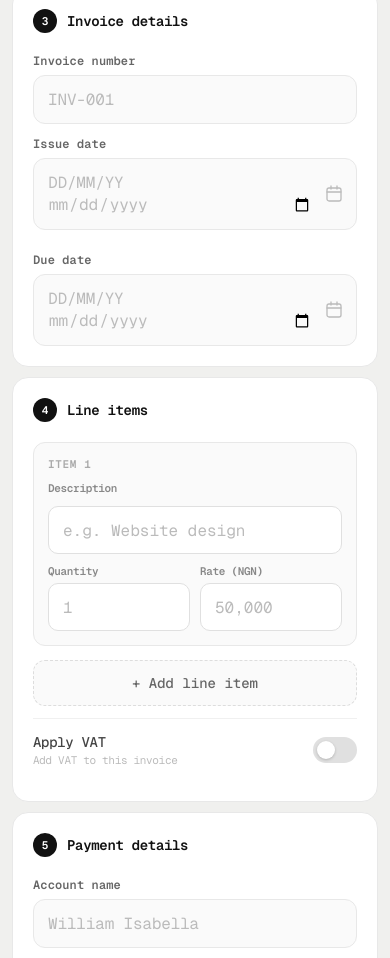
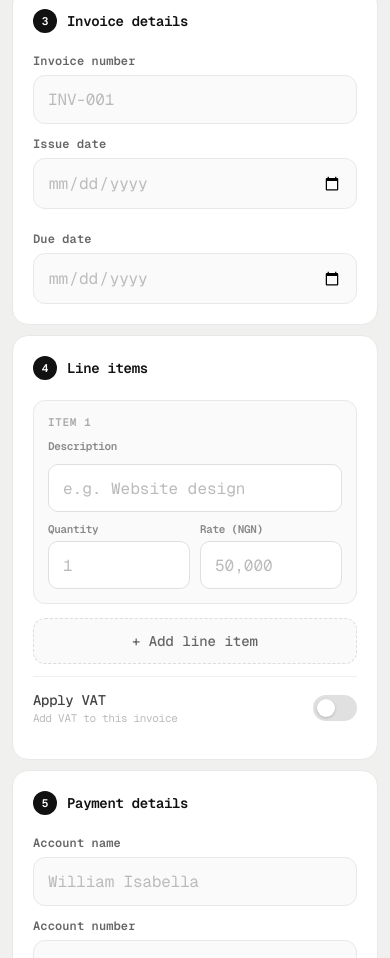
Before and after one commit to Dayvosh/invoice-app, a Next.js app: page / in a window 390 px wide. Shown: the part 944-1902 px from the top of the page. Built offline with nearby package versions, Linux system fonts and the light colour scheme; what @react-pdf/renderer would draw is missing.

Commit message:
fix date field duplicates and mobile alignment

```diff
--- a/app/page.tsx
+++ b/app/page.tsx
@@ -262,19 +262,11 @@ export default function Home() {
         input[type="date"].input {
           color: #bbb;
           min-height: 48px;
-        }
-        input[type="date"].input:before {
-          content: attr(placeholder);
-          color: #bbb;
-          pointer-events: none;
-        }
-        input[type="date"].input:focus:before,
-        input[type="date"].input.has-value:before {
-          display: none;
+          text-align: left;
         }
         input[type="date"].input::-webkit-datetime-edit { color: #bbb; }
         input[type="date"].input::-webkit-datetime-edit-fields-wrapper { color: #bbb; }
-        input[type="date"].input.has-value { color: #111; }
+        input[type="date"].input.has-value { color: #111; text-align: left; }
         input[type="date"].input.has-value::-webkit-datetime-edit { color: #111; }
         input[type="date"].input.has-value::-webkit-datetime-edit-fields-wrapper { color: #111; }
         input[type="number"].input::-webkit-outer-spin-button,
@@ -404,31 +396,23 @@ export default function Home() {
           <div className="two-col">
             <div className="field">
               <label className="label">Issue date</label>
-              <div style={{position:'relative'}}>
               <input
                 className={`input${form.invoiceDate ? ' has-value' : ''}`}
                 type="date"
                 placeholder="DD/MM/YY"
                 value={form.invoiceDate}
                 onChange={e => updateField('invoiceDate', e.target.value)}
-                  style={{paddingRight:'44px'}}
               />
-                <svg style={{position:'absolute',right:'14px',top:'50%',transform:'translateY(-50%)',pointerEvents:'none'}} width="18" height="18" viewBox="0 0 18 18" fill="none"><rect x="2" y="3" width="14" height="13" rx="2" stroke="#bbb" strokeWidth="1.3"/><path d="M6 1v3M12 1v3M2 7h14" stroke="#bbb" strokeWidth="1.3" strokeLinecap="round"/></svg>
-              </div>
             </div>
             <div className="field">
               <label className="label">Due date</label>
-              <div style={{position:'relative'}}>
               <input
                 className={`input${form.dueDate ? ' has-value' : ''}`}
                 type="date"
                 placeholder="DD/MM/YY"
                 value={form.dueDate}
                 onChange={e => updateField('dueDate', e.target.value)}
-                  style={{paddingRight:'44px'}}
               />
-                <svg style={{position:'absolute',right:'14px',top:'50%',transform:'translateY(-50%)',pointerEvents:'none'}} width="18" height="18" viewBox="0 0 18 18" fill="none"><rect x="2" y="3" width="14" height="13" rx="2" stroke="#bbb" strokeWidth="1.3"/><path d="M6 1v3M12 1v3M2 7h14" stroke="#bbb" strokeWidth="1.3" strokeLinecap="round"/></svg>
-              </div>
             </div>
           </div>
         </div>
```
Lines whose indentation alone changed are shown as unchanged.
